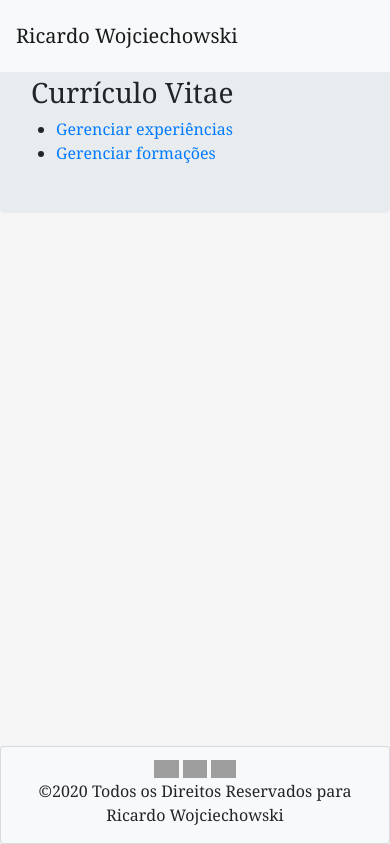
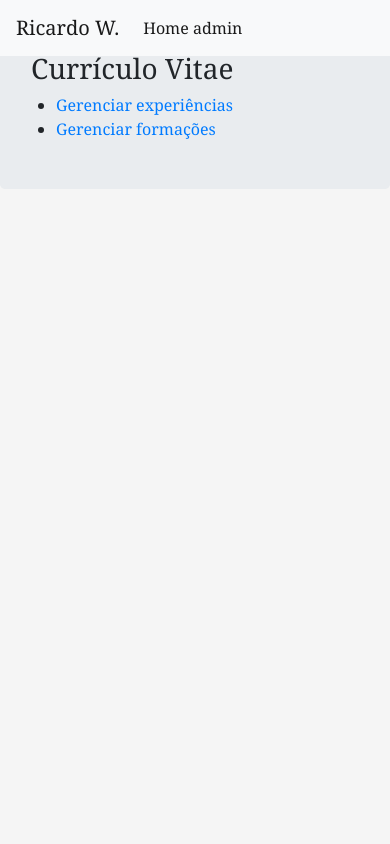
Before and after one commit to ricardowoj/curriculum, a Node server app: page /admin in a window 390 px wide. Run offline with Node 20, Linux system fonts and the light colour scheme; some libraries are stand-ins or nearby versions; grey boxes are pictures that could not be loaded.

Commit message:
edit curriculum

```diff
--- a/index.js
+++ b/index.js
@@ -42,7 +42,7 @@
             ...cat
         }
     })
-    response.render('formacao', {
+    response.render('formacoes', {
         formacoes
     })
 })
--- a/public/styles/footer.css
+++ b/public/styles/footer.css
@@ -4,9 +4,16 @@
     width: 100%;
 }
 
-img {
-    max-width: 7%;
-    width: auto;
+img{
+	max-width:100%;
+    height:auto;
+    float: left;
+}
+
+.rede-social {
+    max-width:100%;
+    height:auto;
+    float: left;
 }
 
 .card-body {
--- a/public/styles/formacao.css
+++ b/public/styles/formacao.css
@@ -1,6 +1,6 @@
 body {
     font-family: Georgia, 'Times New Roman', Times, serif;
-    margin-top: 100px;
+    margin-top: 50px;
     margin-left: 15px;
 }
 
--- a/views/admin/experiencia-editar.ejs
+++ b/views/admin/experiencia-editar.ejs
@@ -10,7 +10,7 @@
             <h3 class="display-6">Currículo Vitae</h3>
         </div>
         <br>
-        <h4>Nova experiência</h4>
+        <h4>Editar experiência</h4>
         <br>
         <form method="post">
             <div class="input-group mb-3">
@@ -29,13 +29,13 @@
                 <div class="input-group-prepend">
                     <span class="input-group-text" id="basic-addon1">Tempo no cargo:</span>
                 </div>
-                <input type="text" class="form-control" value="<% experiencias.tempoCargo %>" name="tempoCargo">
+                <input type="text" class="form-control" value="<%= experiencias.tempoCargo %>" name="tempoCargo">
             </div>
             <div class="input-group">
                 <div class="input-group-prepend">
                     <span class="input-group-text">Descrição:</span>
                 </div>
-                <textarea class="form-control" value="<%= experiencias.descricao %>" name="descricao"></textarea>
+                <textarea class="form-control" placeholder="" name="descricao"><%= experiencias.descricao %></textarea>
             </div>
             <br>
             <button class="btn btn-primary" type="submit">Salvar</button>
--- a/views/admin/footer.ejs
+++ b/views/admin/footer.ejs
@@ -1,11 +1,3 @@
-<div class="card text-center fixed-bottom bg-light">
-    <div class="card-body">
-        <a href="https://www.facebook.com/ricardowoj"><img src="https://img.icons8.com/cute-clipart/64/000000/facebook.png"></a>
-        <img src="https://img.icons8.com/cute-clipart/64/000000/instagram-new.png">
-        <a href="https://www.linkedin.com/in/ricardo-wojciechowski-64463225/"><img src="https://img.icons8.com/cute-clipart/64/000000/linkedin.png"></a>
-        <p>&copy;2020 Todos os Direitos Reservados para Ricardo Wojciechowski</p>
-    </div>
-</div>
 <script src="https://code.jquery.com/jquery-3.4.1.slim.min.js"
 integrity="sha384-J6qa4849blE2+poT4WnyKhv5vZF5SrPo0iEjwBvKU7imGFAV0wwj1yYfoRSJoZ+n"
 crossorigin="anonymous"></script>
--- a/views/admin/header.ejs
+++ b/views/admin/header.ejs
@@ -16,13 +16,15 @@
 </head>
 
 <body>
-    <nav class="navbar navbar-expand-lg navbar-light p-3 mb-2 bg-light text-white fixed-top">
-        <a class="navbar-brand " href="/">Ricardo Wojciechowski</a>
-        <div class="collapse navbar-collapse" id="navbarNavDropdown">
-            <ul class="navbar-nav">
-                <li class="nav-item">
-                    <a class="nav-link" href="/admin">Admin</a>
+    <nav class="navbar navbar-expand navbar-light bg-light fixed-top">
+        <a class="navbar-brand" href="/">Ricardo W.</a>
+        <button class="navbar-toggler" type="button" data-toggle="collapse" data-target="#navbarSupportedContentAW" aria-controls="navbarSupportedContentAW" aria-expanded="false" aria-label="Toggle navigation">
+            <span class="navbar-toggler-icon"></span>
+        </button>
+        <div class="collapse navbar-collapse" id="navbarSupportedContentAW">
+            <ul class="navbar-nav mr-auto">
+                <li class="nav-item active">
+                    <a class="nav-link" href="/admin">Home admin <span class="sr-only">(current)</span></a>
                 </li>
-            </ul>
         </div>
     </nav>
--- a/views/admin/home-admin.ejs
+++ b/views/admin/home-admin.ejs
@@ -1,6 +1,5 @@
 <%- include('header') %>
 
-    <br>
     <main role="main">
         <div class="jumbotron">
             <div class="container">
```
Also changed, not shown: views/experiencias.ejs (+8 -4 lines), views/footer.ejs (+14 -5 lines), views/formacao copy.ejs (deleted, +0 -34 lines), views/formacao.ejs (deleted, +0 -19 lines), views/formacoes.ejs (added, +20 -0 lines), views/header.ejs (+3 -21 lines), banco.sqlite, public/images/4.png (deleted), public/images/Atento Brasil.png (added), public/images/Construtora M. Fonseca.png (renamed from public/images/1.png), public/images/EMTEL Logística.png (renamed from public/images/3.png), public/images/Masb Desenvolvimento Imobiliário.png (renamed from public/images/2.png).
